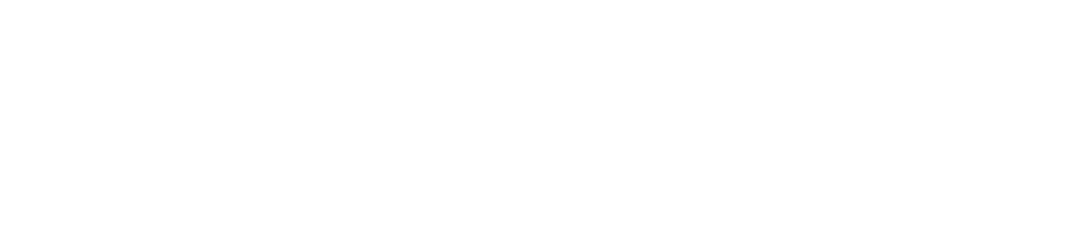
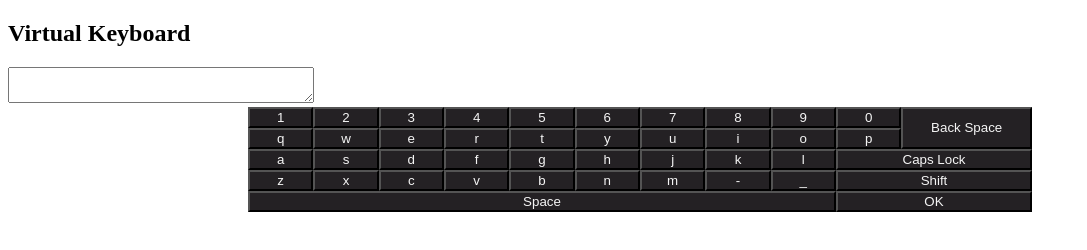
Before and after one commit to Whitef1eld/Repo20-21, a plain HTML site: page ex01/src/index.html in a window 1280 px wide. Shown: the whole page, without its empty margins (0-1087 px from the left). Drawn offline with Linux system fonts and the light colour scheme.

Commit message:
Added the prototype keyboard

```diff
--- a/ex01/src/index.css
+++ b/ex01/src/index.css
@@ -0,0 +1,42 @@
+#keyboard {
+    display: grid;
+    grid-template-columns: repeat(12, [col-start] 1fr);
+    gap: 0px;
+    margin: 0 15rem;
+}
+
+#text-area {
+    top: 130px;
+    right: 30px;
+    width: 300px;
+}
+
+#backSpaceKey {
+    grid-column: col-start 11 / span 2;
+    grid-row: 1 / 3;
+}
+
+#capsLockKey {
+    grid-column: col-start 10 / span 3;
+    grid-row: 3 / 4;
+}
+
+#shiftKey {
+    grid-column: col-start 10 / span 3;
+    grid-row: 4 / 5;
+}
+
+#spaceKey {
+    grid-column: col-start / span 9;
+    grid-row: 5 / 6;
+}
+
+#okKey {
+    grid-column: col-start 10 / span 3;
+    grid-row: 5 / 6;
+}
+
+.keyboardKeys {
+    background-color: #242124;
+    color: whitesmoke;
+}
--- a/ex01/src/index.html
+++ b/ex01/src/index.html
@@ -1,12 +1,78 @@
 <!DOCTYPE html>
-<html lang="en">
+<html>
 <head>
-    <meta charset="UTF-8">
-    <meta http-equiv="X-UA-Compatible" content="IE=edge">
-    <meta name="viewport" content="width=device-width, initial-scale=1.0">
-    <title>Document</title>
+    <title>Virtual Keyboard</title>
+    <link rel="stylesheet" href="index.css">
 </head>
 <body>
+    <h2>Virtual Keyboard</h2>
+    <textarea name="text-area" id="text-area"></textarea>
 
+    <div id="keyboard">
+        <button type="button" class="keyboardKeys">1</button>
+        <button type="button" class="keyboardKeys">2</button>
+        <button type="button" class="keyboardKeys">3</button>
+        <button type="button" class="keyboardKeys">4</button>
+        <button type="button" class="keyboardKeys">5</button>
+        <button type="button" class="keyboardKeys">6</button>
+        <button type="button" class="keyboardKeys">7</button>
+        <button type="button" class="keyboardKeys">8</button>
+        <button type="button" class="keyboardKeys">9</button>
+        <button type="button" class="keyboardKeys">0</button>
+        <!-- BACKSPACE 2 COLUMN -->
+        <button type="button" class="keyboardKeys">q</button>
+        <button type="button" class="keyboardKeys">w</button>
+        <button type="button" class="keyboardKeys">e</button>
+        <button type="button" class="keyboardKeys">r</button>
+        <button type="button" class="keyboardKeys">t</button>
+        <button type="button" class="keyboardKeys">y</button>
+        <button type="button" class="keyboardKeys">u</button>
+        <button type="button" class="keyboardKeys">i</button>
+        <button type="button" class="keyboardKeys">o</button>
+        <button type="button" class="keyboardKeys">p</button>
+
+        <!-- Back Space 2 COLUMN width -->
+        <button type="button" id="backSpaceKey" class="keyboardKeys">Back Space</button>
+        <!-- Back Space end -->
+
+        <button type="button" class="keyboardKeys">a</button>
+        <button type="button" class="keyboardKeys">s</button>
+        <button type="button" class="keyboardKeys">d</button>
+        <button type="button" class="keyboardKeys">f</button>
+        <button type="button" class="keyboardKeys">g</button>
+        <button type="button" class="keyboardKeys">h</button>
+        <button type="button" class="keyboardKeys">j</button>
+        <button type="button" class="keyboardKeys">k</button>
+        <button type="button" class="keyboardKeys">l</button>
+
+        <!-- Caps Lock 3 COLUMN -->
+        <button type="button" id="capsLockKey" class="keyboardKeys">Caps Lock</button>
+        <!-- Caps Lock end -->
+
+        <button type="button" class="keyboardKeys">z</button>
+        <button type="button" class="keyboardKeys">x</button>
+        <button type="button" class="keyboardKeys">c</button>
+        <button type="button" class="keyboardKeys">v</button>
+        <button type="button" class="keyboardKeys">b</button>
+        <button type="button" class="keyboardKeys">n</button>
+        <button type="button" class="keyboardKeys">m</button>
+        <button type="button" class="keyboardKeys">-</button>
+        <button type="button" class="keyboardKeys">_</button>
+
+        <!-- Shift 3 COLUMN -->
+        <button type="button" id="shiftKey" class="keyboardKeys">Shift</button>
+        <!-- Shift end -->
+
+        <!-- Space 9 COLUMN -> OK 3 COLUMN -->
+        <button type="button" id="spaceKey" class="keyboardKeys">Space</button>
+        <button type="button" id="okKey" class="keyboardKeys">OK</button>
+        <!-- Space, OK -> end -->
+
+        <!-- OVAJ FALI
+        <button type="button" class="keyboardKeys">Submit</button>
+        -->
+    </div>
+
+    <script src="index.js"></script>
 </body>
 </html>
```
